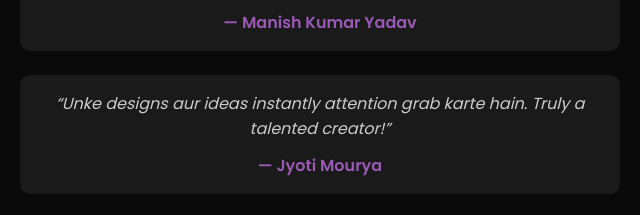
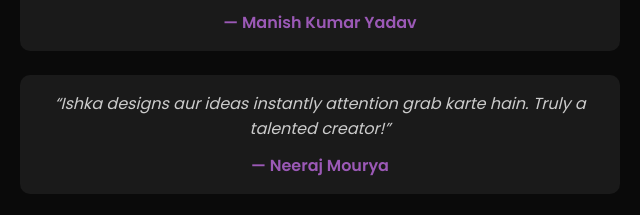
Before and after one commit to ADARSHECHO/adarshkumarverma.github.io, a plain HTML site: page index.html in a window 1280 px wide. Shown: the part 1877-2092 px from the top of the page, 320-960 px from the left. Drawn offline with Linux system fonts and the light colour scheme.

Commit message:
index.html

```diff
--- a/index.html
+++ b/index.html
@@ -140,8 +140,8 @@
             <span>— Manish Kumar Yadav</span>
         </div>
         <div class="testimonial">
-            <p>“Unke designs aur ideas instantly attention grab karte hain. Truly a talented creator!”</p>
-            <span>— Jyoti Mourya</span>
+            <p>“Ishka designs aur ideas instantly attention grab karte hain. Truly a talented creator!”</p>
+            <span>— Neeraj Mourya</span>
         </div>
         <div class="testimonial">
             <p>“Adarsh ke projects dekh kar inspiration milti hai — simple ideas ko amazing forms me transform kar dete hain.”</p>
```
